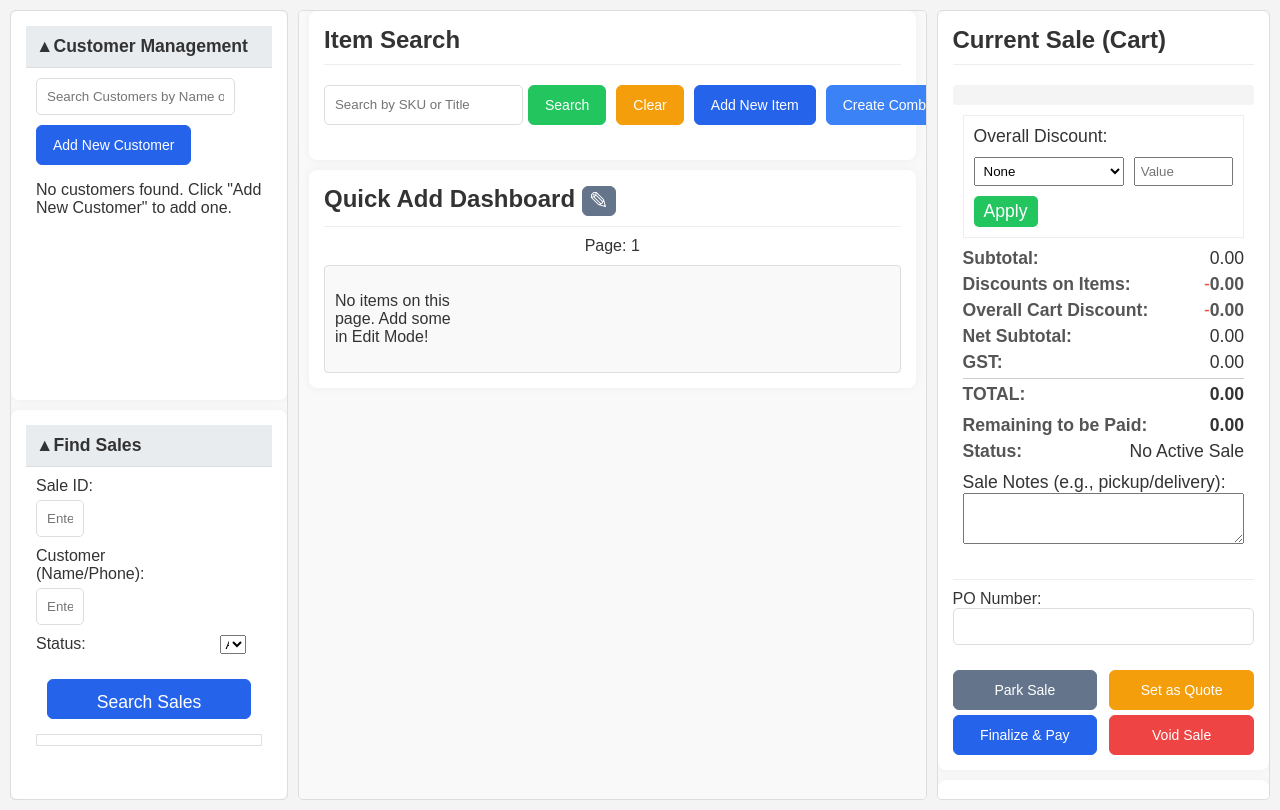
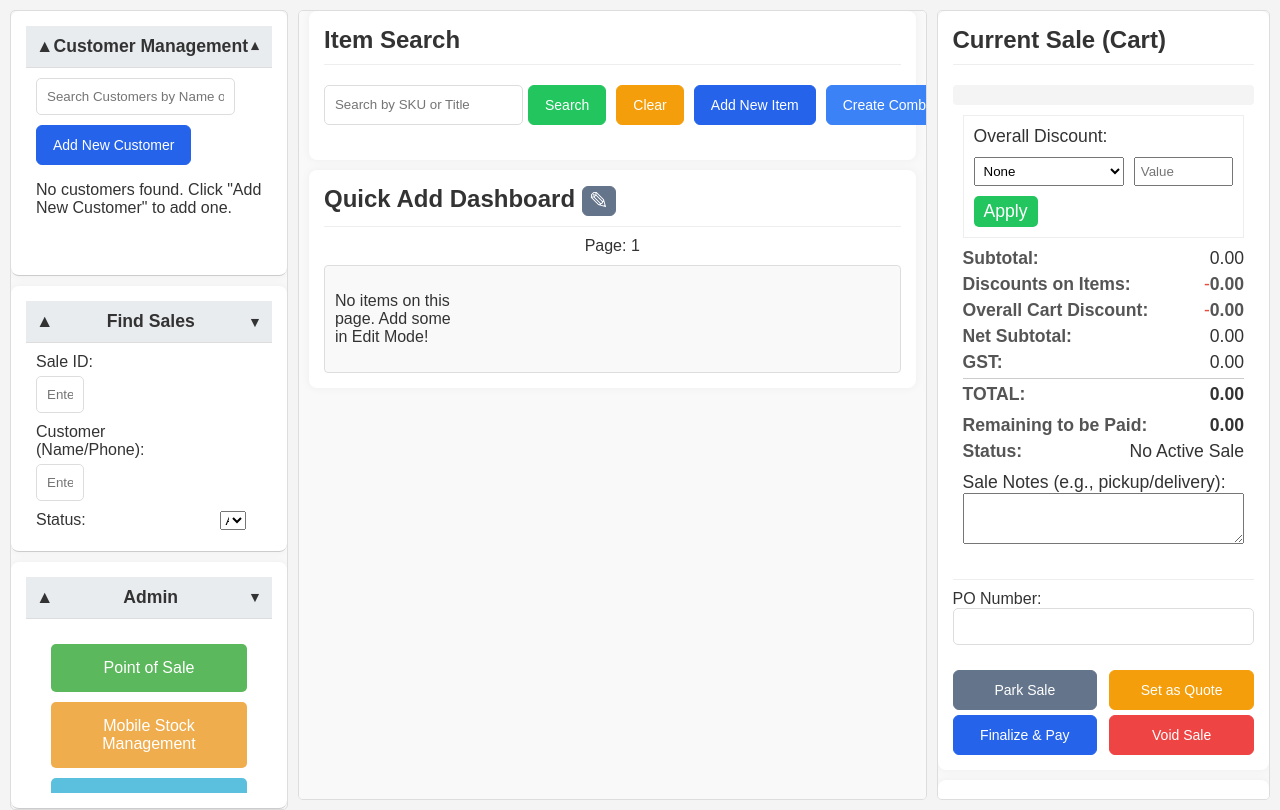
Before and after one commit to emmertex/BasicPOS, a Flask app: page / in a window 1280 px wide. Run offline with Flask 3, Linux system fonts and the light colour scheme; data that the repository does not hold is empty; parts of the project's set-up code (start-up, migrations or seed data) failed here and were passed over; some libraries are stand-ins or nearby versions.

Commit message:
Enhance item management by adding low stock level functionality, including new UI elements for low stock filtering and updates. Refactor routes and templates for improved organization and accessibility.

```diff
--- a/webpos/app/__init__.py
+++ b/webpos/app/__init__.py
@@ -136,8 +136,9 @@
     from . import models
 
     # Register blueprints here
-    from app.routes.items import bp as items_bp
-    app.register_blueprint(items_bp, url_prefix='/items')
+    from app.routes.items import bp as items_bp, items_ui_bp
+    app.register_blueprint(items_bp, url_prefix='/api/items')
+    app.register_blueprint(items_ui_bp)
 
     from app.routes.customers import bp as customers_bp
     app.register_blueprint(customers_bp, url_prefix='/api/customers')
--- a/webpos/app/models/item.py
+++ b/webpos/app/models/item.py
@@ -8,6 +8,7 @@
     is_current_version = db.Column(db.Boolean, nullable=False, default=True)
     sku = db.Column(db.String(255), unique=True, nullable=False)
     stock_quantity = db.Column(db.Integer, nullable=False, default=0)
+    low_stock_level = db.Column(db.Integer, nullable=False, default=-1)
     is_stock_tracked = db.Column(db.Boolean, nullable=False, default=True)
     title = db.Column(db.String(255), nullable=False)
     description = db.Column(db.Text, nullable=True)
--- a/webpos/app/routes/items.py
+++ b/webpos/app/routes/items.py
@@ -7,8 +7,9 @@
 import os # Added for path manipulation
 
 bp = Blueprint('items', __name__)
+items_ui_bp = Blueprint('items_ui', __name__)
 
-@bp.route('/list', methods=['GET'])
+@items_ui_bp.route('/stockdt/', methods=['GET'])
 def item_list_page():
     # Search and filter parameters
     title = request.args.get('title', '')
@@ -16,6 +17,7 @@
     limit = request.args.get('limit', 20, type=int)
     active = request.args.get('active', 'yes')
     stock = request.args.get('stock', 'yes')
+    low_stock_filter = request.args.get('low_stock_filter', 'all')
     show_on_website = request.args.get('show_on_website', 'all')
     stock_tracked = request.args.get('stock_tracked', 'all')
     order_by = request.args.get('order_by', 'id_desc')
@@ -29,6 +31,7 @@
         'sku': sku,
         'active': active,
         'stock': stock,
+        'low_stock_filter': low_stock_filter,
         'show_on_website': show_on_website,
         'stock_tracked': stock_tracked,
         'order_by': order_by,
@@ -55,6 +58,11 @@
         query = query.filter(Item.stock_quantity <= 0)
     elif stock == 'negative':
         query = query.filter(Item.stock_quantity < 0)
+
+    if low_stock_filter == 'managed':
+        query = query.filter(Item.low_stock_level >= 0)
+    elif low_stock_filter == 'low_stock':
+        query = query.filter(Item.low_stock_level >= 0, Item.stock_quantity < Item.low_stock_level)
 
     if show_on_website == 'yes':
         query = query.filter(Item.show_on_website == True)
@@ -110,6 +118,7 @@
         'is_current_version': item.is_current_version,
         'sku': item.sku,
         'stock_quantity': item.stock_quantity,
+        'low_stock_level': item.low_stock_level,
         'is_stock_tracked': item.is_stock_tracked,
         'title': item.title,
         'description': item.description,
@@ -170,6 +179,8 @@
 
         raw_stock_quantity = form_data.get('stock_quantity')
         item_data['stock_quantity'] = int(raw_stock_quantity) if raw_stock_quantity is not None and raw_stock_quantity.strip() != '' else 0
+
+        item_data['low_stock_level'] = int(form_data.get('low_stock_level', -1))
 
         # Boolean fields now use the module-level to_bool
         item_data['is_stock_tracked'] = to_bool(form_data.get('is_stock_tracked', True))
@@ -263,6 +274,9 @@
         if form_data.get('stock_quantity') is not None:
             sq = form_data['stock_quantity']
             item_data['stock_quantity'] = int(sq) if sq.strip() != '' else 0
+
+        if form_data.get('low_stock_level') is not None:
+            item_data['low_stock_level'] = int(form_data.get('low_stock_level'))
 
         if 'is_stock_tracked' in form_data:
             item_data['is_stock_tracked'] = to_bool(form_data['is_stock_tracked'])
@@ -366,6 +380,30 @@
         db.session.rollback()
         return jsonify({"success": False, "error": str(e)}), 500
 
+@bp.route('/<int:item_id>/low_stock_level', methods=['PUT'])
+def update_item_low_stock_level(item_id):
+    data = request.get_json()
+    if data is None or 'low_stock_level' not in data:
+        return jsonify({"success": False, "error": "Invalid request"}), 400
+
+    try:
+        low_stock_level = int(data.get('low_stock_level'))
+    except (ValueError, TypeError):
+        return jsonify({"success": False, "error": "Invalid low_stock_level format"}), 400
+
+    item = Item.query.get(item_id)
+    if not item:
+        return jsonify({"success": False, "error": "Item not found"}), 404
+
+    try:
+        item.low_stock_level = low_stock_level
+        from app import db
+        db.session.commit()
+        return jsonify({"success": True, "new_low_stock_level": low_stock_level})
+    except Exception as e:
+        db.session.rollback()
+        return jsonify({"success": False, "error": str(e)}), 500
+
 @bp.route('/<int:item_id>/category', methods=['PUT'])
 def update_item_category(item_id):
     data = request.get_json()
--- a/webpos/frontend/index.html
+++ b/webpos/frontend/index.html
@@ -5,12 +5,101 @@
     <meta name="viewport" content="width=device-width, initial-scale=1.0">
     <title>Basic POS System</title>
     <link rel="stylesheet" href="/static/css/style.css">
+    <style>
+        #left-panel {
+            display: flex;
+            flex-direction: column;
+            height: 100vh; /* Full viewport height */
+        }
+
+        .left-panel-section {
+            border-bottom: 1px solid #ccc;
+            display: flex;
+            flex-direction: column;
+            flex-shrink: 0; /* Prevent headers from shrinking */
+        }
+
+        .left-panel-section.expanded {
+            flex-grow: 1;
+            flex-basis: 0;
+            min-height: 0;
+        }
+
+        .left-panel-section-title {
+            padding: 10px;
+            background-color: #f0f0f0;
+            cursor: pointer;
+            margin: 0;
+            display: flex;
+            justify-content: space-between;
+            align-items: center;
+        }
+
+        .left-panel-section-title::after {
+            content: '▼'; /* Default to down arrow */
+            font-size: 0.8em;
+            transition: transform 0.3s;
+        }
+
+        .left-panel-section.expanded > .left-panel-section-title::after {
+            transform: rotate(-180deg); /* Point up when expanded */
+        }
+
+        .left-panel-section-content {
+            overflow-y: auto;
+            background-color: #fff;
+            padding: 10px;
+            display: none; /* Hide content by default */
+        }
+
+        .left-panel-section.expanded > .left-panel-section-content {
+            display: block; /* Show content when expanded */
+        }
+
+        /* Styles from admin.html for buttons */
+        .admin-buttons-container {
+            padding: 15px;
+            display: flex;
+            flex-direction: column;
+            gap: 10px;
+        }
+        .button {
+            background-color: #5cb85c;
+            color: white !important;
+            padding: 15px 20px;
+            border: none;
+            border-radius: 5px;
+            cursor: pointer;
+            width: 100%;
+            font-size: 1em;
+            text-align: center;
+            text-decoration: none;
+            display: block;
+            box-sizing: border-box;
+            transition: background-color 0.3s;
+        }
+        .button:hover {
+            background-color: #4cae4c;
+        }
+        .button-secondary {
+            background-color: #f0ad4e;
+        }
+        .button-secondary:hover {
+            background-color: #ec971f;
+        }
+        .button-info {
+             background-color: #5bc0de;
+        }
+        .button-info:hover {
+            background-color: #31b0d5;
+        }
+    </style>
 </head>
 <body>
     <div id="main-content-area" class="three-panel-layout">
         <aside id="left-panel">
             <div id="left-panel-expand-tag" style="display: none; cursor: pointer; padding: 5px; background-color: #ccc; text-align: center;">&gt;&gt;</div>
-            <section id="customer-management-section" class="left-panel-section expanded-section">
+            <section id="customer-management-section" class="left-panel-section">
                 <h2 class="left-panel-section-title">Customer Management</h2>
                 <div class="left-panel-section-content">
                     <!-- Basic Customer CRUD UI here later -->
@@ -24,7 +113,7 @@
 
             <section id="all-sales-search-section" class="left-panel-section">
                 <h2 class="left-panel-section-title">Find Sales</h2>
-                <div class="left-panel-section-content collapsed-section">
+                <div class="left-panel-section-content">
                     <div>
                         <label for="search-sale-id">Sale ID:</label>
                         <input type="text" id="search-sale-id" placeholder="Enter Sale ID">
@@ -47,6 +136,18 @@
                     <button id="search-sales-button" class="btn btn-primary">Search Sales</button>
                     <div id="all-sales-search-results">
                         <!-- Sales search results will be populated here -->
+                    </div>
+                </div>
+            </section>
+
+            <section id="admin-section" class="left-panel-section">
+                <h2 class="left-panel-section-title">Admin</h2>
+                <div class="left-panel-section-content">
+                    <div class="admin-buttons-container">
+                        <a href="/" class="button">Point of Sale</a>
+                        <a href="/stock/" class="button button-secondary">Mobile Stock Management</a>
+                        <a href="/stockdt/" class="button button-info">Desktop Stock Management</a>
+                        <a href="/categories" class="button">Category Management</a>
                     </div>
                 </div>
             </section>
@@ -511,5 +612,24 @@
         </div>
     </div>
 
+    <script>
+    document.addEventListener('DOMContentLoaded', function () {
+        const sections = Array.from(document.querySelectorAll('#left-panel .left-panel-section'));
+
+        sections.forEach(section => {
+            const title = section.querySelector('.left-panel-section-title');
+            if (title) {
+                title.addEventListener('click', () => {
+                    section.classList.toggle('expanded');
+                });
+            }
+        });
+
+        // Initially expand the first section
+        if (sections.length > 0) {
+            sections[0].classList.add('expanded');
+        }
+    });
+    </script>
 </body>
 </html>
--- a/webpos/frontend/static/js/itemService.js
+++ b/webpos/frontend/static/js/itemService.js
@@ -23,6 +23,7 @@
 let itemSkuInput;
 let itemPriceInput;
 let itemStockQuantityInput;
+let itemLowStockLevelInput;
 let itemDescriptionInput;
 let itemParentIdInput;
 let itemIsStockTrackedCheckbox;
@@ -67,6 +68,7 @@
     itemSkuInput = document.getElementById('item-sku');
     itemPriceInput = document.getElementById('item-price');
     itemStockQuantityInput = document.getElementById('item-stock-quantity');
+    itemLowStockLevelInput = document.getElementById('item-low-stock-level');
     itemDescriptionInput = document.getElementById('item-description');
     itemParentIdInput = document.getElementById('item-parent-id');
     itemIsStockTrackedCheckbox = document.getElementById('item-is-stock-tracked');
@@ -143,7 +145,7 @@
 
 // --- Item Search ---
 export async function preloadItems() {
-    const allItems = await apiCall('/items/');
+    const allItems = await apiCall('/items');
     if (allItems) {
         state.itemsCache = allItems;
         console.log("Items preloaded for search:", state.itemsCache.length);
@@ -459,6 +461,7 @@
     itemSkuInput.value = '';
     itemPriceInput.value = '';
     itemStockQuantityInput.value = '1';
+    itemLowStockLevelInput.value = '-1';
     itemDescriptionInput.value = '';
     itemParentIdInput.value = '-1';
     itemIsStockTrackedCheckbox.checked = true;
@@ -502,6 +505,7 @@
         itemSkuInput.value = itemData.sku;
         itemPriceInput.value = itemData.price ? itemData.price.toFixed(2) : '';
         itemStockQuantityInput.value = itemData.stock_quantity;
+        itemLowStockLevelInput.value = itemData.low_stock_level;
         itemDescriptionInput.value = itemData.description || '';
         itemParentIdInput.value = itemData.parent_id;
         itemIsStockTrackedCheckbox.checked = itemData.is_stock_tracked;
@@ -575,6 +579,7 @@
     const sku = itemSkuInput.value.trim();
     const priceText = itemPriceInput.value.trim();
     const stockQuantity = parseInt(itemStockQuantityInput.value) || 0;
+    const lowStockLevel = parseInt(itemLowStockLevelInput.value) || -1;
     const description = itemDescriptionInput.value.trim();
     const parentId = parseInt(itemParentIdInput.value) || -1;
     const isStockTracked = itemIsStockTrackedCheckbox.checked;
@@ -596,6 +601,7 @@
     formData.append('sku', sku);
     formData.append('price', price.toString());
     formData.append('stock_quantity', stockQuantity.toString());
+    formData.append('low_stock_level', lowStockLevel.toString());
     formData.append('description', description);
     formData.append('parent_id', parentId.toString());
     formData.append('is_stock_tracked', isStockTracked ? 'true' : 'false');
--- a/webpos/templates/admin.html
+++ b/webpos/templates/admin.html
@@ -65,7 +65,7 @@
         <h1>Admin Dashboard</h1>
         <a href="/" class="button">Point of Sale</a>
         <a href="/stock/" class="button button-secondary">Mobile Stock Management</a>
-        <a href="/items/list" class="button button-info">Desktop Stock Management</a>
+        <a href="/stockdt/" class="button button-info">Desktop Stock Management</a>
         <a href="/categories" class="button">Category Management</a>
     </div>
 </body>
```
Also changed, not shown: webpos/templates/item_list.html (+39 -1 lines).
